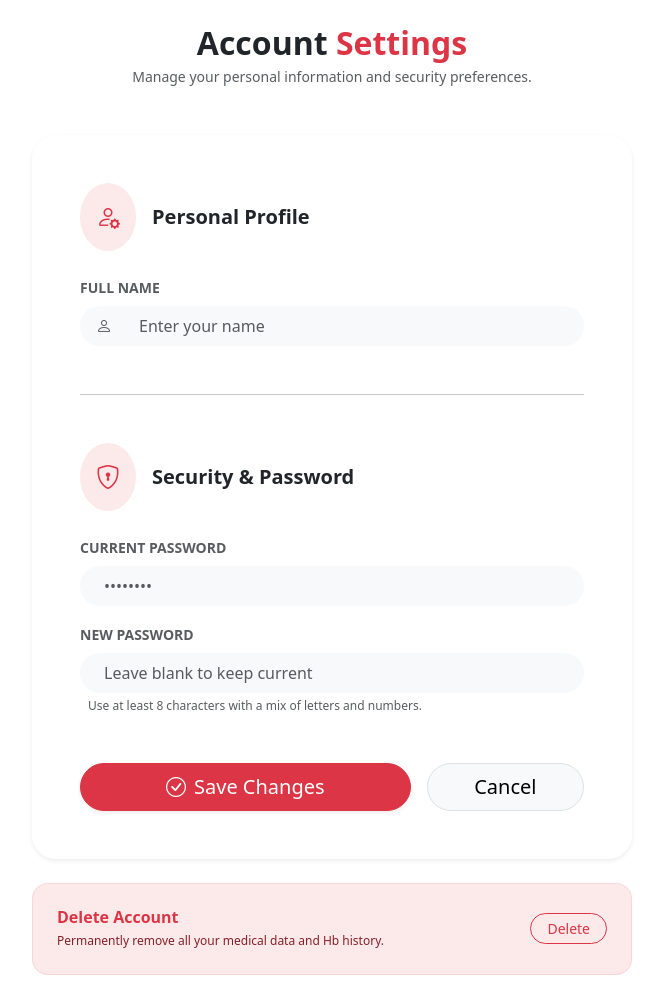
After one commit to babithakur/HemoTrack, a Flask app: page /settings in a window 1280 px wide. The commit adds this page. Shown: the whole page, without its empty margins (308-971 px from the left). Run offline with Flask 3, Linux system fonts and the light colour scheme; parts of the project's set-up code (start-up, migrations or seed data) failed here and were passed over.

Commit message:
Some feature enhancements

```diff
--- a/app/api/routes/user_routes.py
+++ b/app/api/routes/user_routes.py
@@ -61,3 +61,7 @@ def logout():
     session.clear()
     flash("You have been logged out.", "success")
     return redirect(url_for("user.index"))
+
+@user_bp.route("/settings")
+def settings():
+    return render_template("settings.html")
--- a/app/templates/dashboard.html
+++ b/app/templates/dashboard.html
@@ -25,7 +25,7 @@
             <li><a href="/report/my-reports" class="nav-link"><i class="bi bi-journal-medical"></i> My Reports</a></li>
             <!-- <li><a href="#" class="nav-link"><i class="bi bi-shield-check"></i> Risk Assessment</a></li> -->
             <li><a href="/nutrient/nutrient-prediction" class="nav-link"><i class="bi bi-egg-fried"></i> Diet & Symptoms</a></li>
-            <li><a href="#" class="nav-link"><i class="bi bi-gear-fill"></i> Settings</a></li>
+            <li><a href="/settings" class="nav-link"><i class="bi bi-gear-fill"></i> Settings</a></li>
         </ul>
 
         <div class="p-4 border-top">
--- /dev/null
+++ b/app/templates/settings.html
@@ -0,0 +1,110 @@
+<!DOCTYPE html>
+<html lang="en">
+<head>
+    <meta charset="UTF-8">
+    <meta name="viewport" content="width=device-width, initial-scale=1.0">
+    <title>HemoTrack | Diet and Symptoms</title>
+    <link href="https://cdn.jsdelivr.net/npm/bootstrap@5.3.0/dist/css/bootstrap.min.css" rel="stylesheet">
+    <link href="https://fonts.googleapis.com/css2?family=Inter:wght@300;400;600;700&display=swap" rel="stylesheet">
+    <link rel="stylesheet" href="https://cdn.jsdelivr.net/npm/bootstrap-icons@1.10.0/font/bootstrap-icons.css">
+</head>
+<body>
+    <div class="container-fluid py-4">
+        <div class="mb-5 px-3 text-center">
+            <h2 class="fw-bold mb-1">Account <span class="text-danger">Settings</span></h2>
+            <p class="text-muted small">Manage your personal information and security preferences.</p>
+        </div>
+
+        <div class="row justify-content-center px-3">
+            <div class="col-lg-6 col-md-8">
+                <div class="card border-0 shadow-sm p-4 p-md-5" style="border-radius: 24px;">
+
+                    <form action="/update-settings" method="POST">
+                        <div class="d-flex align-items-center mb-4">
+                            <div class="bg-danger-subtle text-danger p-3 rounded-circle me-3">
+                                <i class="bi bi-person-gear fs-4"></i>
+                            </div>
+                            <h5 class="fw-bold mb-0">Personal Profile</h5>
+                        </div>
+
+                        <div class="mb-4">
+                            <label class="form-label small fw-bold text-uppercase text-muted">Full Name</label>
+                            <div class="input-group">
+                                <span class="input-group-text bg-light border-0 rounded-start-pill px-3">
+                                    <i class="bi bi-person text-muted"></i>
+                                </span>
+                                <input type="text" name="name" class="form-control bg-light border-0 rounded-end-pill py-2"
+                                       value="{{ name }}" placeholder="Enter your name" required>
+                            </div>
+                        </div>
+
+                        <hr class="my-5 opacity-25">
+
+                        <div class="d-flex align-items-center mb-4">
+                            <div class="bg-danger-subtle text-danger p-3 rounded-circle me-3">
+                                <i class="bi bi-shield-lock fs-4"></i>
+                            </div>
+                            <h5 class="fw-bold mb-0">Security & Password</h5>
+                        </div>
+
+                        <div class="mb-3">
+                            <label class="form-label small fw-bold text-uppercase text-muted">Current Password</label>
+                            <input type="password" name="old_password" class="form-control bg-light border-0 rounded-pill py-2 px-4"
+                                   placeholder="••••••••" required>
+                        </div>
+
+                        <div class="mb-4">
+                            <label class="form-label small fw-bold text-uppercase text-muted">New Password</label>
+                            <input type="password" name="new_password" class="form-control bg-light border-0 rounded-pill py-2 px-4"
+                                   placeholder="Leave blank to keep current">
+                            <div class="form-text px-2 x-small">Use at least 8 characters with a mix of letters and numbers.</div>
+                        </div>
+
+                        <div class="row g-3 mt-4 pt-2">
+                            <div class="col-md-8">
+                                <button type="submit" class="btn btn-danger btn-lg w-100 rounded-pill shadow-sm">
+                                    <i class="bi bi-check-circle me-2"></i>Save Changes
+                                </button>
+                            </div>
+                            <div class="col-md-4">
+                                <a href="/dashboard" class="btn btn-light btn-lg w-100 rounded-pill border">
+                                    Cancel
+                                </a>
+                            </div>
+                        </div>
+                    </form>
+
+                </div>
+
+                <div class="mt-4 p-4 rounded-4 bg-danger-subtle border border-danger border-opacity-10 d-flex justify-content-between align-items-center">
+                    <div>
+                        <h6 class="fw-bold text-danger mb-1">Delete Account</h6>
+                        <p class="mb-0 x-small text-danger-emphasis">Permanently remove all your medical data and Hb history.</p>
+                    </div>
+                    <button class="btn btn-sm btn-outline-danger rounded-pill px-3">Delete</button>
+                </div>
+            </div>
+        </div>
+    </div>
+
+    <style>
+        /* Styling to match HemoTrack theme */
+        .bg-danger-subtle { background-color: #fceaea !important; }
+        .text-danger-emphasis { color: #842029 !important; }
+        .x-small { font-size: 0.75rem; }
+
+        /* Input focus overrides */
+        input.form-control:focus {
+            background-color: #fff !important;
+            border: 1px solid #d32f2f !important;
+            box-shadow: 0 0 0 0.25rem rgba(211, 47, 47, 0.1);
+            transition: all 0.2s ease;
+        }
+
+        .input-group-text {
+            border-right: none !important;
+        }
+    </style>
+    <script src="https://cdn.jsdelivr.net/npm/bootstrap@5.3.0/dist/js/bootstrap.bundle.min.js"></script>
+</body>
+</html>
```
Also changed, not shown: app/service/nutrient_service.py (+4 -7 lines), app/templates/nutrient_prediction.html (+2 -5 lines), app/utils/diet_suggestions.py (+16 -2 lines), app/utils/health_tips.py (added, +9 -0 lines), app/utils/nutrient_deficiency_util.py (+8 -1 lines).
